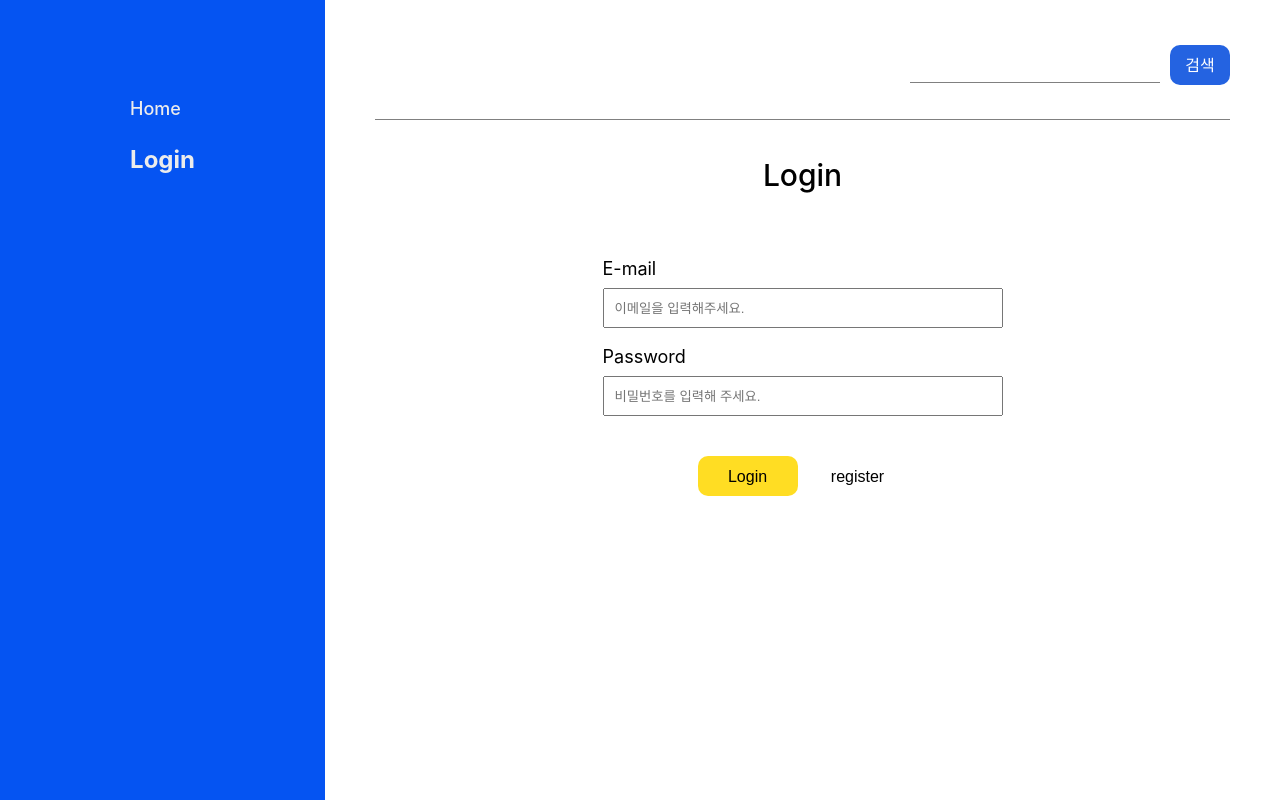
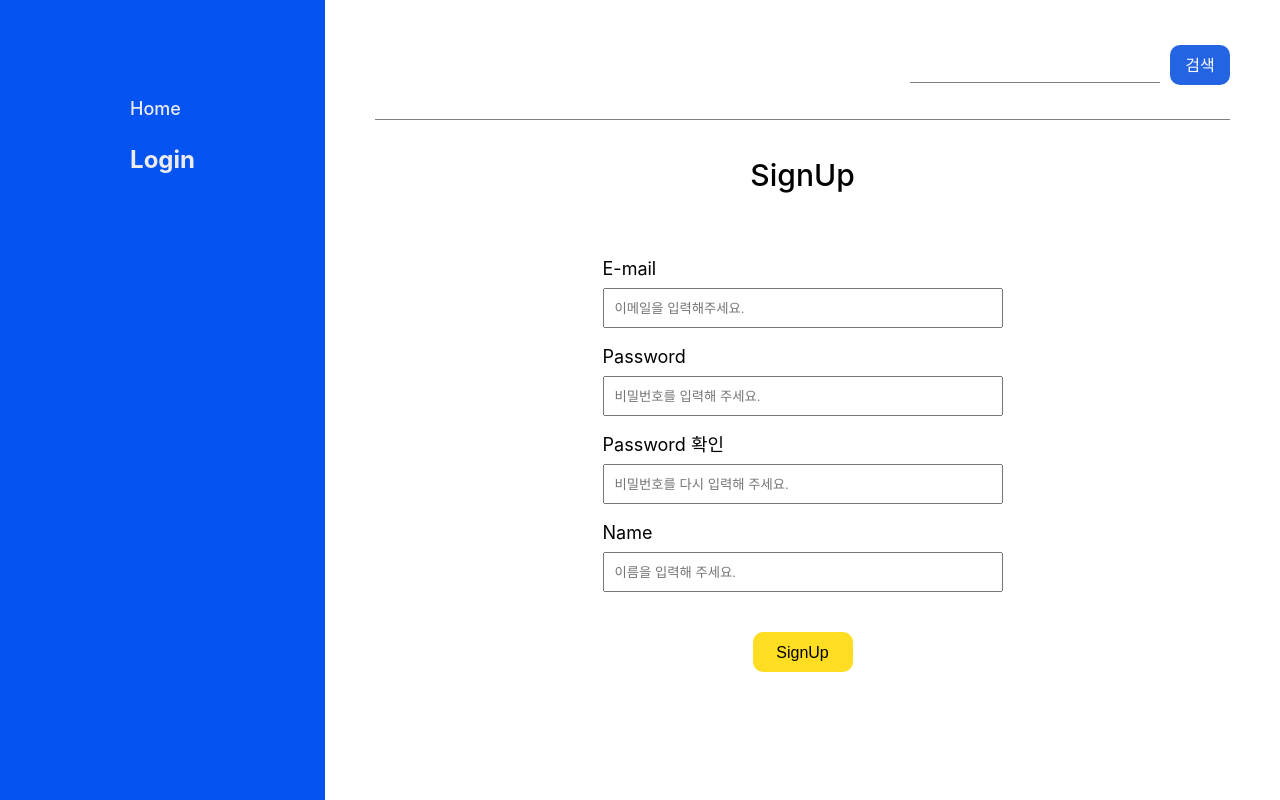
Before and after one commit to arko0531/react-blog, a React (Create React App) app: page /auth in a window 1280 px wide. Built offline with nearby package versions, Linux system fonts and the light colour scheme.

Commit message:
feature/react-blog-project-7: 로그인/로그아웃 mode 매개변수 설정

```diff
--- a/src/components/form/AuthForm.jsx
+++ b/src/components/form/AuthForm.jsx
@@ -8,10 +8,12 @@ import { createUserWithEmailAndPassword, signInWithEmailAndPassword, getAuth } f
 import { useNavigate } from 'react-router-dom';
 import { useDispatch, useSelector } from 'react-redux';
 import { isLoginActions } from '../../store/reducers/login';
+import { useSearchParams } from 'react-router-dom';
 
 const AuthForm = () => {
-  const isLogin = useSelector(state => state.isLogin.isLogin);
   const dispatch = useDispatch();
+  const [searchParams] = useSearchParams();
+  const isLogin = searchParams.get('mode');
 
   const navigate = useNavigate();
 
@@ -21,7 +23,7 @@ const AuthForm = () => {
       axios.post('https://react-blog-cf942-default-rtdb.firebaseio.com/users.json', { name, password, email }),
     onSuccess: () => {
       dispatch(isLoginActions.login());
-      navigate('/auth');
+      navigate('/auth?mode=login');
     },
   });
 
@@ -82,7 +84,7 @@ const AuthForm = () => {
   };
 
   const handleRegister = () => {
-    // mode
+    navigate('/auth?mode=register');
   };
 
   // async function handleAuth(event) {
@@ -105,7 +107,7 @@ const AuthForm = () => {
   return (
     <>
       <StyledAuthForm id="authForm" onSubmit={handleAuth}>
-        <AuthTitle>{!isLogin ? 'Login' : 'SignUp'}</AuthTitle>
+        <AuthTitle>{isLogin === 'login' ? 'Login' : 'SignUp'}</AuthTitle>
         <Input label="E-mail" type="email" id="email" width="400" placeholder="이메일을 입력해주세요." required />
         <Input
           label="Password"
@@ -115,7 +117,7 @@ const AuthForm = () => {
           placeholder="비밀번호를 입력해 주세요."
           required
         />
-        {isLogin && (
+        {isLogin !== 'login' && (
           <>
             <Input
               label="Password 확인"
@@ -129,10 +131,12 @@ const AuthForm = () => {
           </>
         )}
         <ButtonWrapper>
-          <Button type="submit">{!isLogin ? 'Login' : 'SignUp'}</Button>
-          <Button type="button" onClick={handleRegister} $bgColor="white">
-            register
-          </Button>
+          <Button type="submit">{isLogin === 'login' ? 'Login' : 'SignUp'}</Button>
+          {isLogin === 'login' && (
+            <Button type="button" onClick={handleRegister} $bgColor="white">
+              register
+            </Button>
+          )}
         </ButtonWrapper>
       </StyledAuthForm>
     </>
--- a/src/components/navigator/Navigator.jsx
+++ b/src/components/navigator/Navigator.jsx
@@ -23,7 +23,7 @@ const Navigator = () => {
   return (
     <Nav>
       <NavText to="/">Home</NavText>
-      {!isLogin && <NavText to="/auth">Login</NavText>}
+      {!isLogin && <NavText to="/auth?mode=login">Login</NavText>}
       {isLogin && <LogoutButton onClick={logoutHandler}>Logout</LogoutButton>}
     </Nav>
   );
--- a/src/pages/post/DetailPostPage.jsx
+++ b/src/pages/post/DetailPostPage.jsx
@@ -15,7 +15,8 @@ const DetailPostPage = () => {
     queryKey: ['posts', params.postId],
     queryFn: async () => {
       const response = await axios.get(
-        `https://react-blog-cf942-default-rtdb.firebaseio.com/posts/${params.postId}.json`, // postId 대신 파이어베이스 고유키 가져오기
+        // `https://react-blog-cf942-default-rtdb.firebaseio.com/posts/${params.postId}.json`, // postId 대신 파이어베이스 고유키 가져오기
+        `https://react-blog-cf942-default-rtdb.firebaseio.com/posts.json`, // postId 대신 파이어베이스 고유키 가져오기
       );
       return response.data;
     },
```
